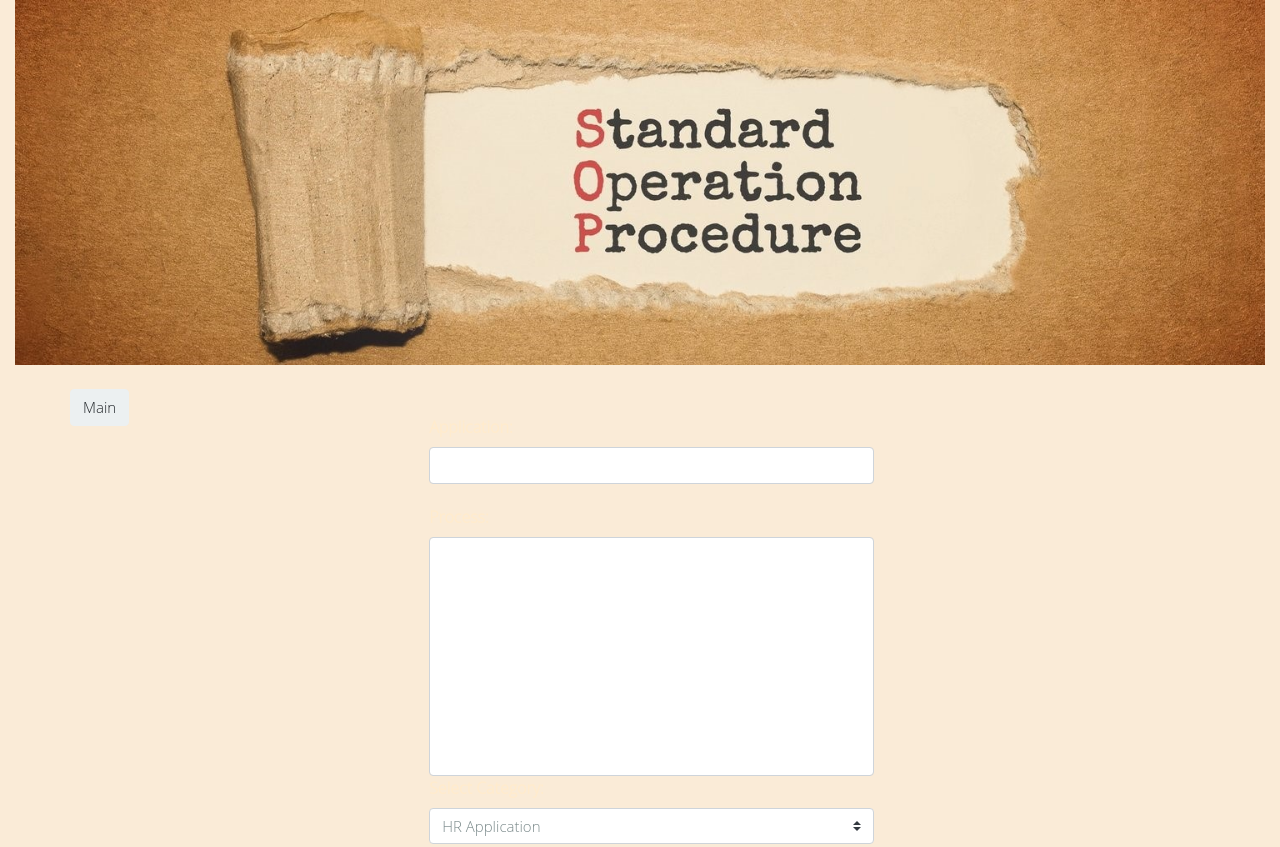
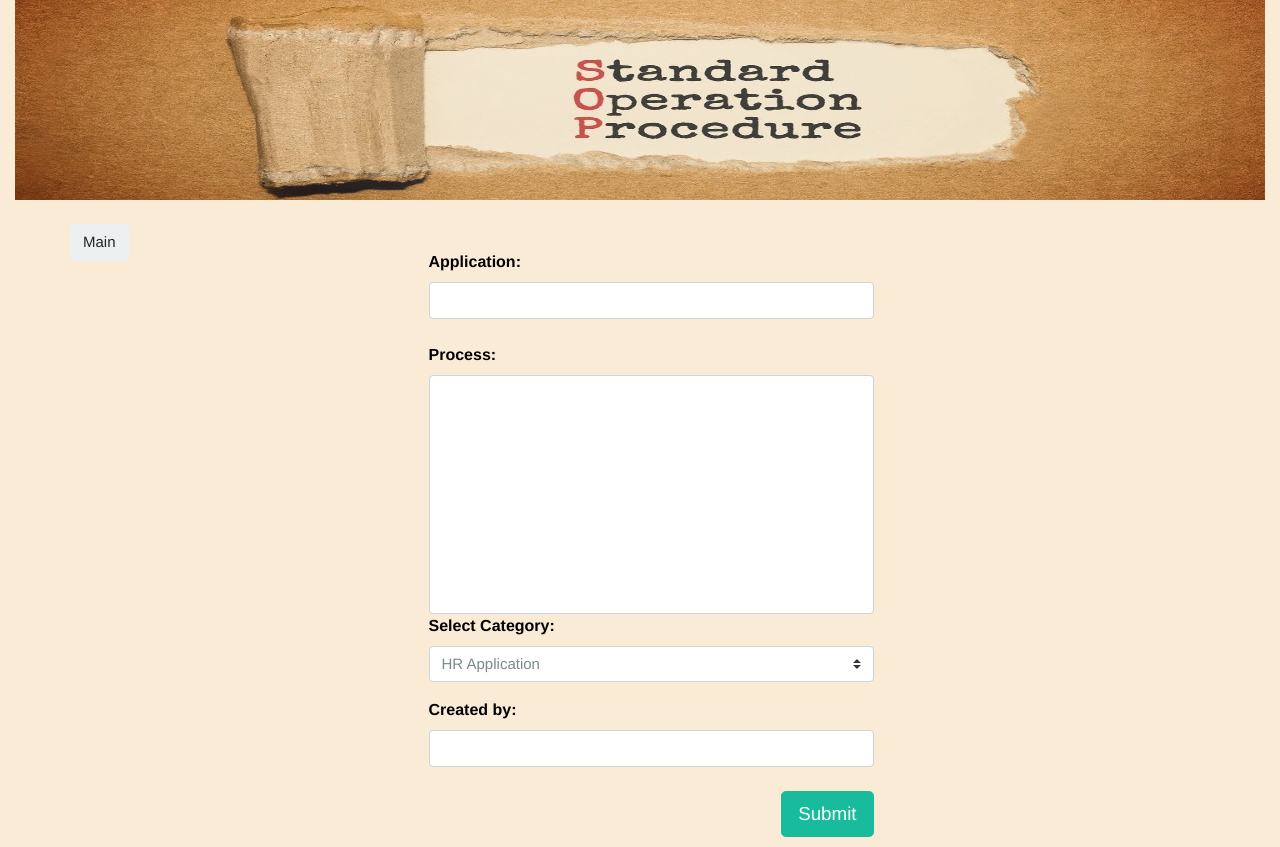
Before and after one commit to orobbio/project3, a website: page public/cms.html in a window 1280 px wide. Shown: the top 847 px of the page. Drawn offline with nearby package versions, Linux system fonts and the light colour scheme.

Commit message:
revision 5

```diff
--- a/public/cms.html
+++ b/public/cms.html
@@ -15,6 +15,7 @@
     <div>
       <img src="./images/SOP.jpg" alt="SOP" style="background-repeat:no-repeat;
         width: 100%;
+        height: 200px;
         background-position:center;">
     </div>
   </div>
--- a/public/css/styles.css
+++ b/public/css/styles.css
@@ -41,9 +41,9 @@ form#postData {
 }
 
 body {
-  font-family: 'Open Sans Light', sans-serif;
-  font-size: 14px;
-  color: rgb(233, 162, 55);
+  font-family: 'helvetica', sans-serif;
+  font-size: 16px;
+  color: black;
   background-color: antiquewhite;
   text-shadow: black;
 
@@ -51,11 +51,11 @@ body {
 }
 
 a {
-  color: blanchedalmond;
+  color: Black;
 }
 
 a:hover {
-  color: #989c9e;
+  color: #b40404;
 }
 
 .card {
@@ -79,7 +79,7 @@ div {
 
 label {
   font-size: 12pt;
-  color: blanchedalmond;
+  color: black;
   font-weight: bolder;
 }
 
--- a/public/js/blog.js
+++ b/public/js/blog.js
@@ -109,7 +109,7 @@ $(document).ready(function() {
     blogContainer.empty();
     var messageH2 = $("<h2>");
     messageH2.css({ "text-align": "center", "margin-top": "50px" });
-    messageH2.html("No posts yet for this category, navigate <a href='/cms'>here</a> in order to create a new post.");
+    messageH2.html("No SOP's yet for this Applications, navigate <a href='/cms'>here</a> in order to create a new SOP.");
     blogContainer.append(messageH2);
   }
 
```
